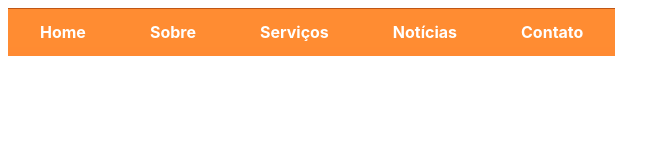
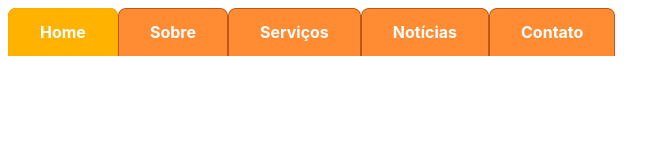
Before and after one commit to guilhermefcs7/navegacao-abas, a plain HTML site: page index.html in a window 1280 px wide. Shown: the whole page, without its empty margins (0-670 px from the left). Drawn offline with Linux system fonts and the light colour scheme.

Commit message:
Update navegacao-abas.css

```diff
--- a/navegacao-abas.css
+++ b/navegacao-abas.css
@@ -11,7 +11,7 @@ ul{
 
 ul li{
 	float: left;  /*para os elementos do link ficarem a esquerda,porem ficam sem espaço, consequentemente ficam um do lado do outro*/
-	background: url(imagens/aba-direita.png) no-repeat top right ;
+	background: url(../imagens/aba-direita.png) no-repeat top right ;
 
 
 }
@@ -21,7 +21,7 @@ li a{
 	padding: 0 2em;
 	line-height: 3em;
 	text-decoration: none;
-	background: url(imagens/aba-direita.png) no-repeat;
+	background: url(../imagens/aba-esquerda.png) no-repeat;
 	color: #fff;
 	font-weight: bold;
 }
@@ -31,9 +31,9 @@ ul a:hover{
 }
 
 ul #atual{
-	background: url(imagens/aba-direita.png) no-repeat top right;
+	background: url(../imagens/aba-direita-atual.png) no-repeat top right;
 }
 
 ul #atual a{
-	background: url(imagens/aba-direita.png) no-repeat;
+	background: url(../imagens/aba-esquerda-atual.png) no-repeat;
 }
```
